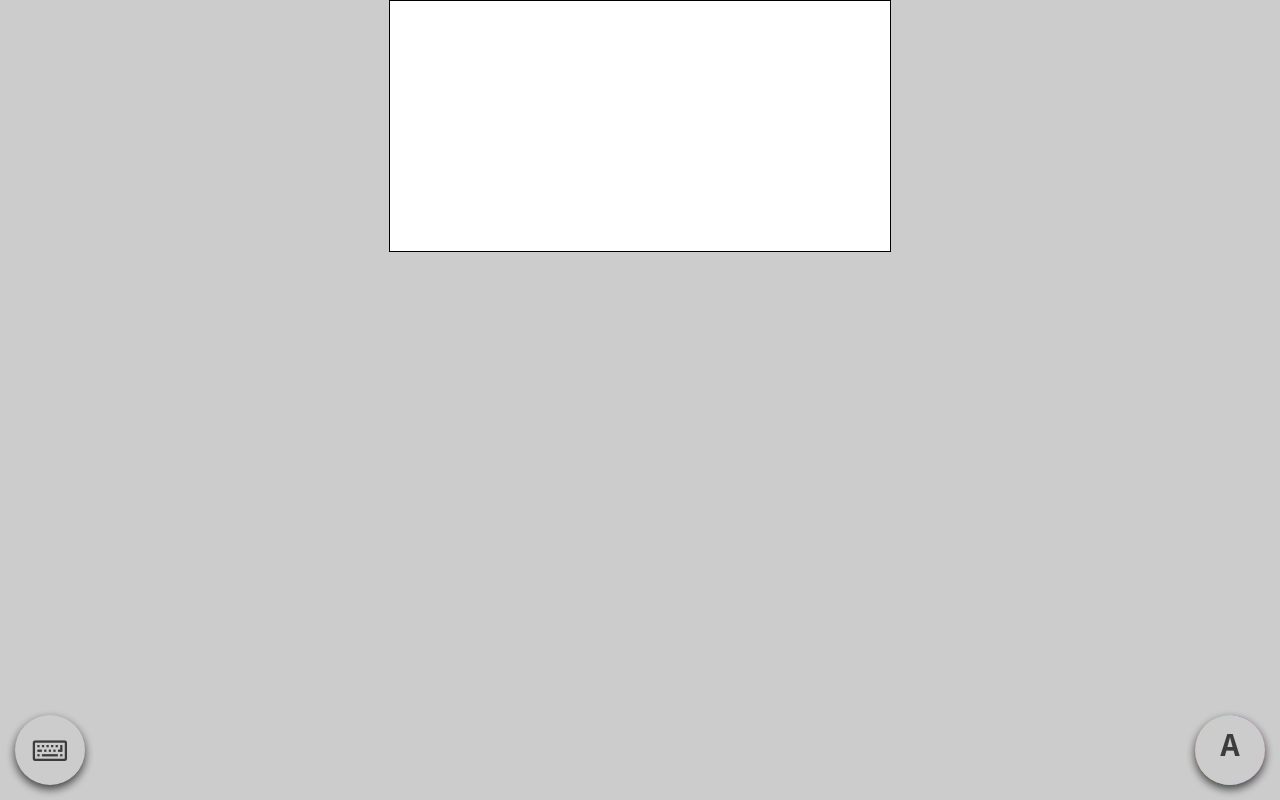
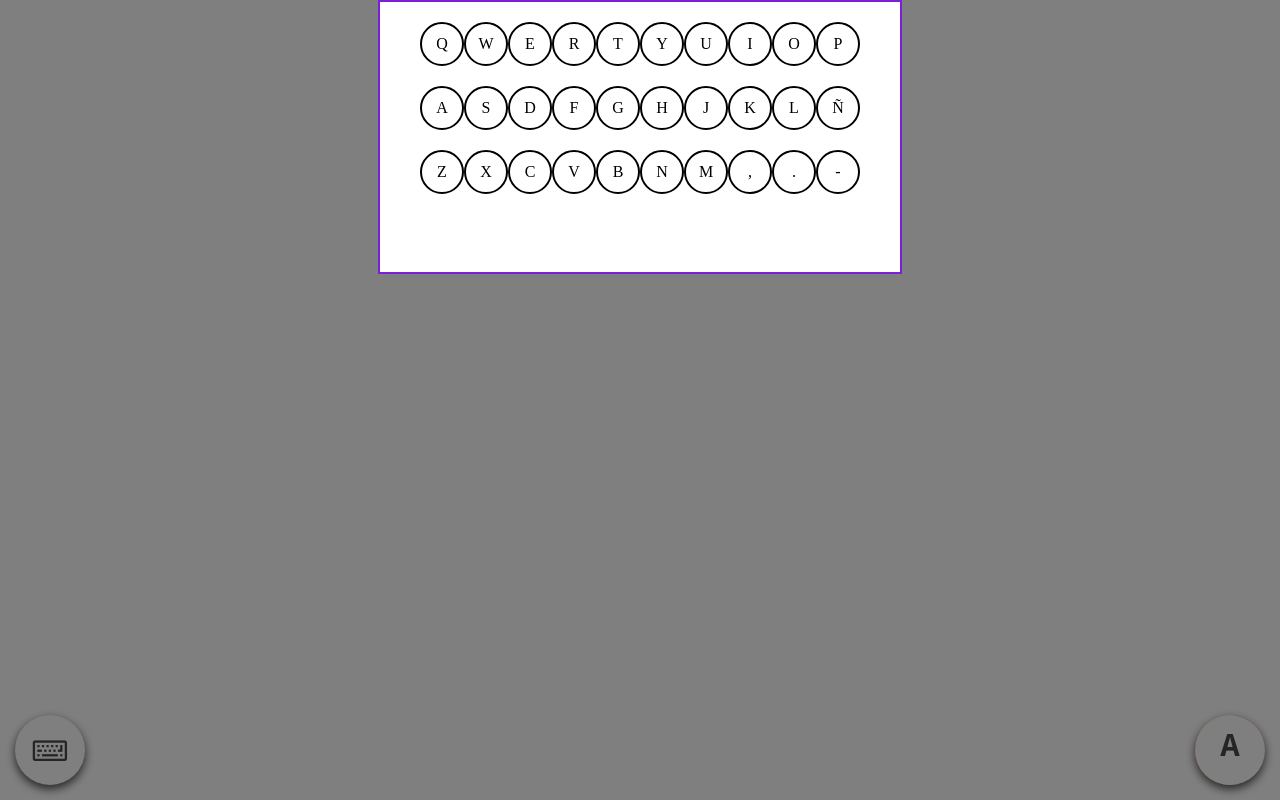
Before and after one commit to jghinestrosa/typing-colors, a website: page app/index.html in a window 1280 px wide. Both pictures are taken after a click on the element 50 px from the left and 750 px from the top of the page. Drawn offline with nearby package versions, Linux system fonts and the light colour scheme; files that its build step writes are made by us from their sources.

Commit message:
Add key buttons to the keyboard panel config

```diff
--- a/app/index.html
+++ b/app/index.html
@@ -29,7 +29,19 @@
     </div>
     <div id="dark-background" class="hide"></div>
     <div id="keyboard-panel-wrapper">
-      <div id="keyboard-panel" class="hide"></div>
+      <div id="keyboard-panel" class="hide">
+        <div class="keyboard-rows">
+          <div id="" class="keyboard-row">
+            <div>Q</div><div>W</div><div>E</div><div>R</div><div>T</div><div>Y</div><div>U</div><div>I</div><div>O</div><div>P</div>
+          </div>
+          <div id="" class="keyboard-row">
+            <div>A</div><div>S</div><div>D</div><div>F</div><div>G</div><div>H</div><div>J</div><div>K</div><div>L</div><div>Ñ</div>
+          </div>
+          <div id="" class="keyboard-row">
+            <div>Z</div><div>X</div><div>C</div><div>V</div><div>B</div><div>N</div><div>M</div><div>,</div><div>.</div><div>-</div>
+            </div>
+          </div>
+      </div>
     </div>
     <!-- build:js(.) scripts/vendor.js -->
     <!-- bower:js -->
--- a/app/styles/main.css
+++ b/app/styles/main.css
@@ -93,7 +93,7 @@ html, body, canvas, #text-content {
   width: 100%;
   height: 100%;
   background: #000000;
-  opacity: 0.2;
+  opacity: 0.5;
   z-index: 9999;
 
   transition-property: opacity;
@@ -121,9 +121,12 @@ html, body, canvas, #text-content {
   height: 250px;
   display: block;
   margin: 0 auto;
-  border: 1px solid black;
+  padding: 10px;
+  /*border: 2px solid #B1FC38;*/
+  border: 2px solid #7A1FDC;
   background: white;
   z-index: 9999;
+  text-align: center;
 
   transition-property: top;
   transition-duration: 0.4s;
@@ -134,3 +137,28 @@ html, body, canvas, #text-content {
 #keyboard-panel.hide {
   top: -255px;
 }
+
+.keyboard-rows {
+  display: inline-block;
+}
+
+.keyboard-row {
+  padding: 10px;
+  text-align: center;
+  display: table;
+}
+
+/* Key from keyboard */
+.keyboard-row div {
+  display: table-cell;
+  vertical-align: middle;
+  text-align: center;
+  width: 40px;
+  height: 40px;
+  border-radius: 50%;
+  border: 2px solid black;
+}
+
+.keyboard-row div:hover {
+  cursor: pointer;
+}
```
Also changed, not shown: app/scripts/main.js (line endings or trailing spaces).
